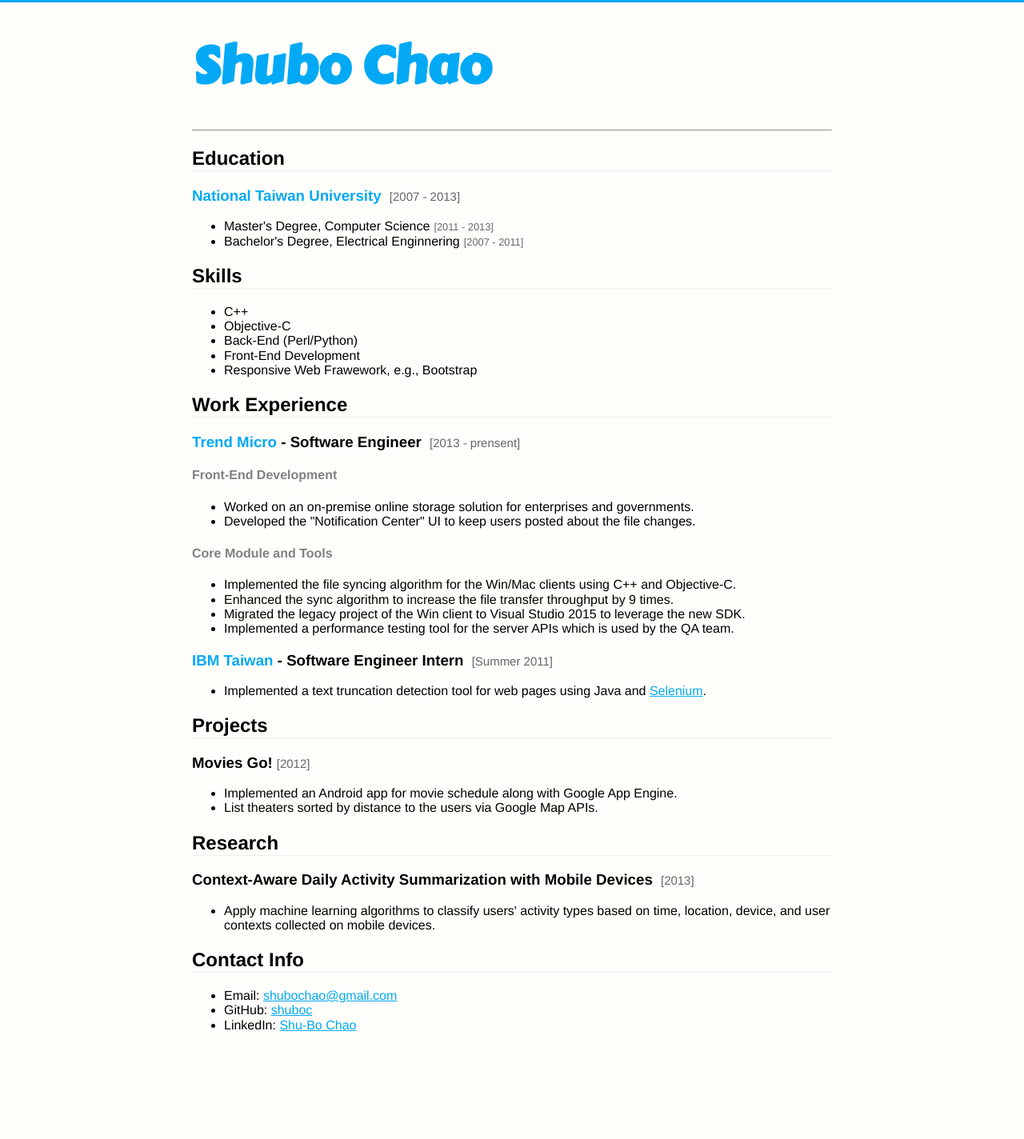
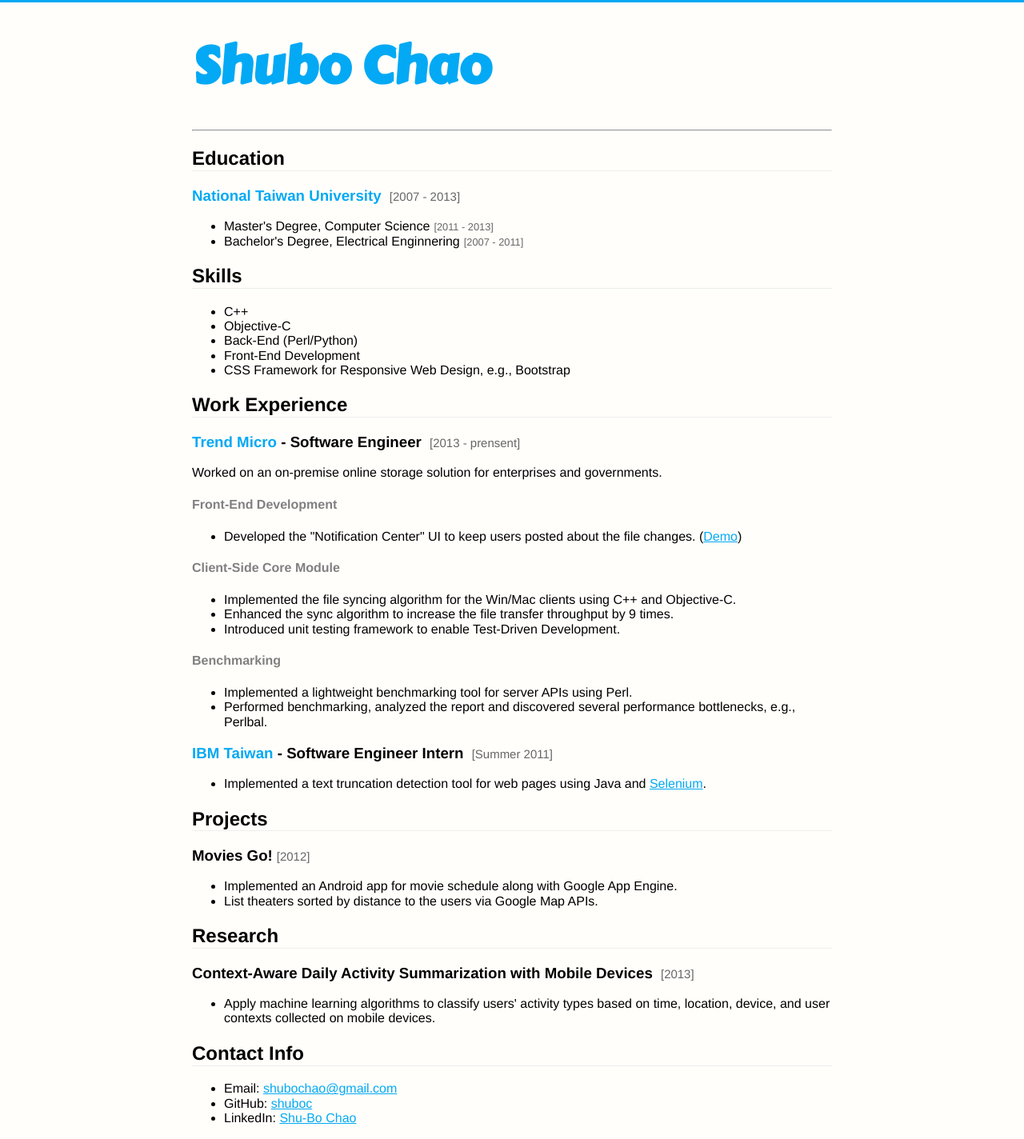
Before and after one commit to shuboc/shuboc.github.io, a Jekyll site: the page built from resume.html, in a window 1280 px wide. Shown: the whole page at 80% size. Built offline with Jekyll 4.4.1, drawn with Linux system fonts in a browser that asks for light colours; nearby versions of some CDN libraries; some web fonts are replaced; before the commit the page ends 1307 px from its top, so only the background shows below that.

Commit message:
Modify resume

```diff
--- a/resume.html
+++ b/resume.html
@@ -47,7 +47,7 @@ permalink: /resume/
         <li>Objective-C</li>
         <li>Back-End (Perl/Python)</li>
         <li>Front-End Development</li>
-        <li>Responsive Web Frawework, e.g., Bootstrap</li>
+        <li>CSS Framework for Responsive Web Design, e.g., Bootstrap</li>
       </ul>
     </div>
     <div class="workExperience">
@@ -57,18 +57,22 @@ permalink: /resume/
         <span> - Software Engineer</span>
         <span class="gray">[2013 - prensent]</span>
       </h3>
+      Worked on an on-premise online storage solution for enterprises and governments.
       <h4 class="darkgray">Front-End Development</h4>
       <ul>
-        <li>Worked on an on-premise online storage solution for enterprises and governments.</li>
-        <li>Developed the "Notification Center" UI to keep users posted about the file changes.</li>
+        <li>Developed the "Notification Center" UI to keep users posted about the file changes. (<a href="/trend2015/">Demo</a>)</li>
         <!-- TODO: some demo pics or sites -->
       </ul>
-      <h4 class="darkgray">Core Module and Tools</h4>
+      <h4 class="darkgray">Client-Side Core Module</h4>
       <ul>
         <li>Implemented the file syncing algorithm for the Win/Mac clients using C++ and Objective-C.</li>
         <li>Enhanced the sync algorithm to increase the file transfer throughput by 9 times.</li>
-        <li>Migrated the legacy project of the Win client to Visual Studio 2015 to leverage the new SDK.</li>
-        <li>Implemented a performance testing tool for the server APIs which is used by the QA team.</li>
+        <li>Introduced unit testing framework to enable Test-Driven Development.</li>
+      </ul>
+      <h4 class="darkgray">Benchmarking</h4>
+      <ul>
+        <li>Implemented a lightweight benchmarking tool for server APIs using Perl.</li>
+        <li>Performed benchmarking, analyzed the report and discovered several performance bottlenecks, e.g., Perlbal.</li>
       </ul>
       <h3>
         <a href="http://www.ibm.com/tw-zh/">IBM Taiwan</a>
```
